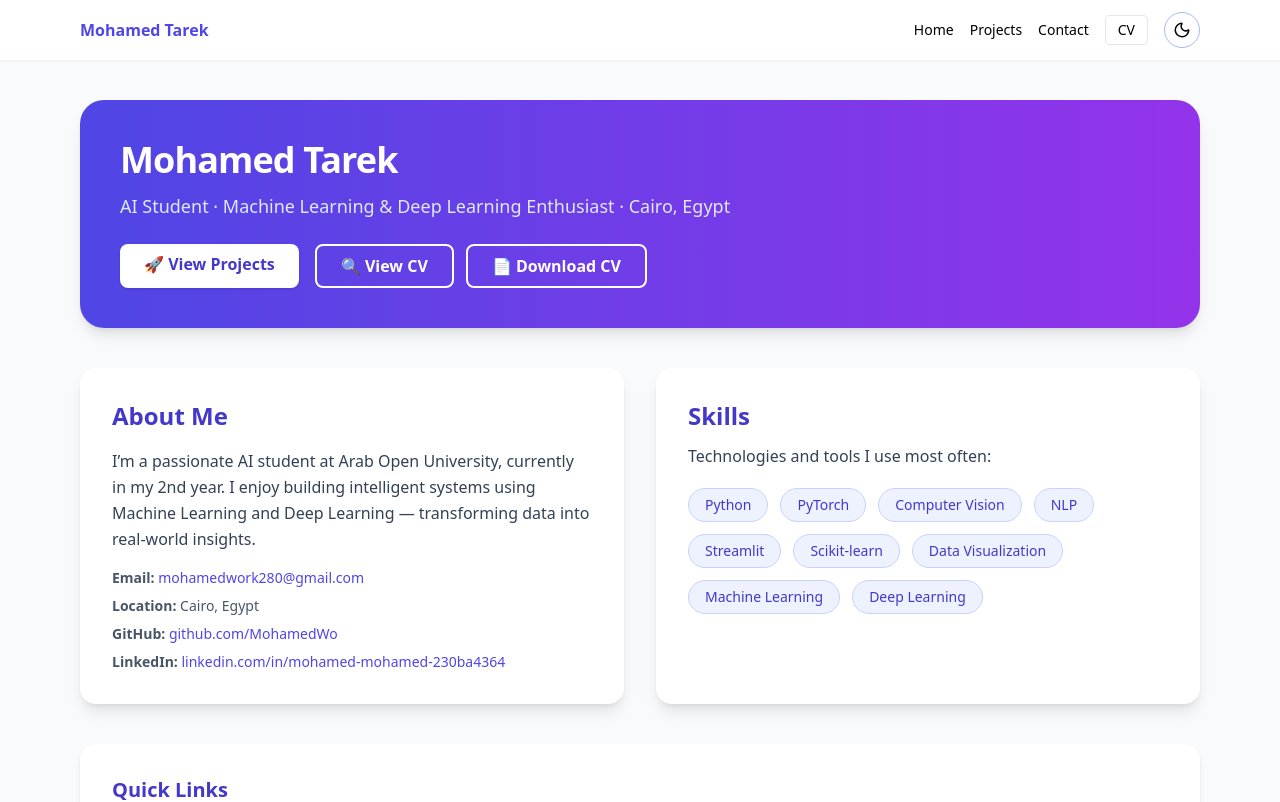
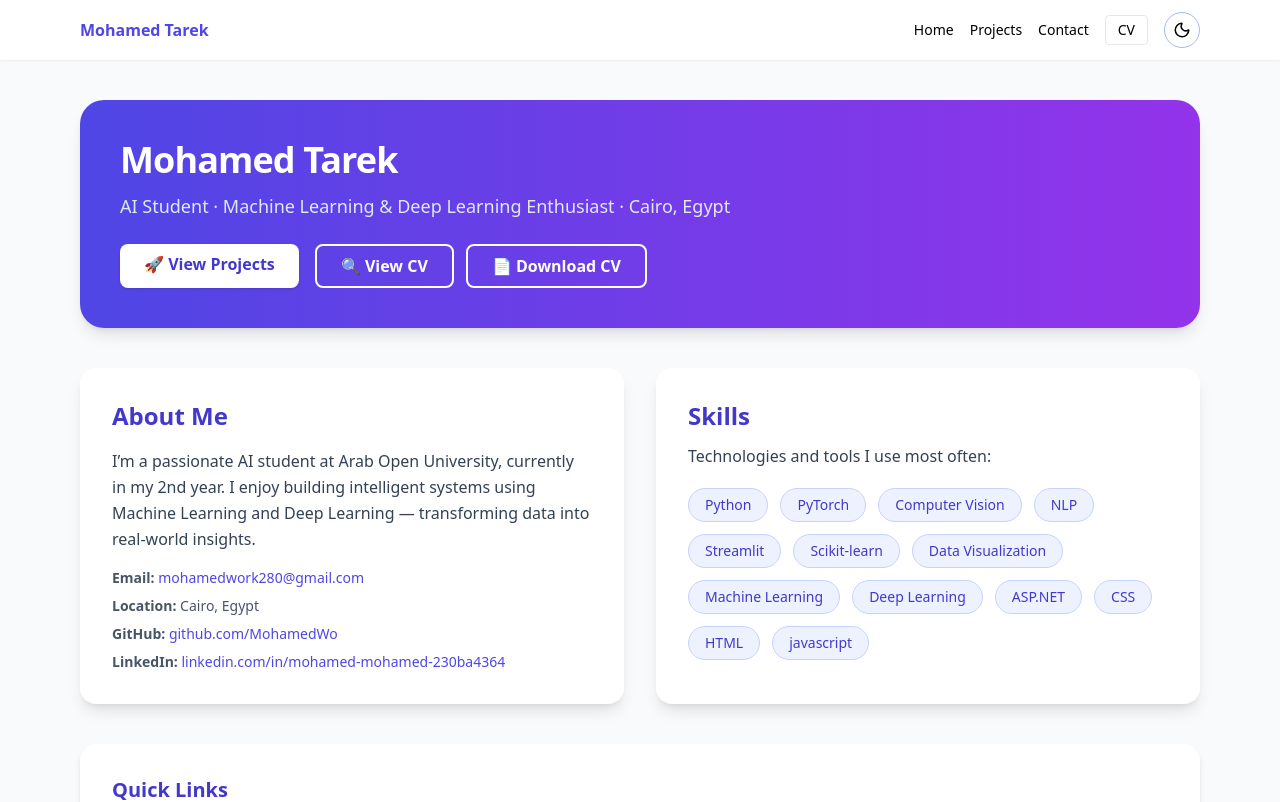
Before and after one commit to MohamedWo/portfolio_mohamed, a Next.js app: page / in a window 1280 px wide. Shown: the top 802 px of the page. Built offline with nearby package versions, Linux system fonts and the light colour scheme.

Commit message:
Add new technologies to the skills list

```diff
--- a/pages/index.js
+++ b/pages/index.js
@@ -11,6 +11,10 @@ export default function Home() {
     'Data Visualization',
     'Machine Learning',
     'Deep Learning',
+    'ASP.NET',
+    'CSS',
+    'HTML',
+    'javascript'
   ]
 
   return (
```
